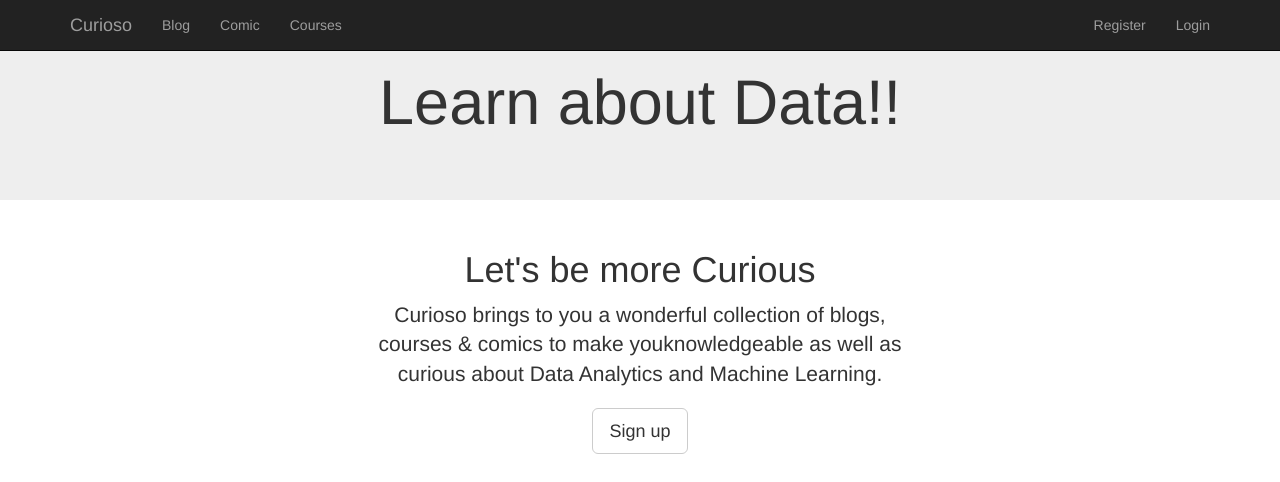
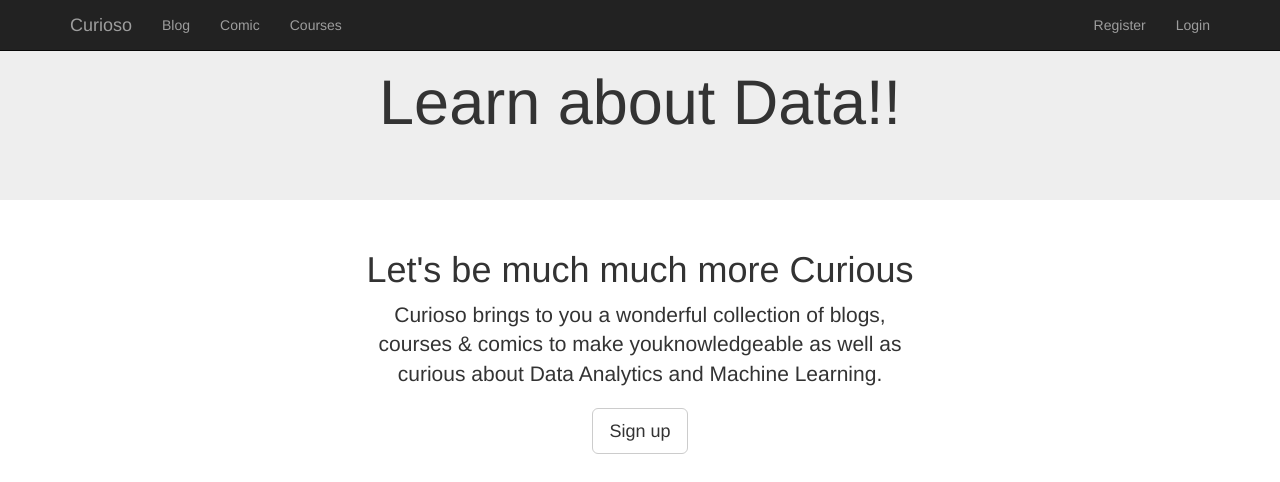
Before and after one commit to partoftheorigin/curioso_website, a Django app: template home/templates/index.html in a window 1280 px wide. Shown: the top 482 px of the page. Run offline with Django 3.2, Linux system fonts and the light colour scheme; the template is opened without the code that fills it, so the values that code supplies are empty; some libraries are stand-ins or nearby versions.

Commit message:
much more curious

```diff
--- a/home/templates/index.html
+++ b/home/templates/index.html
@@ -15,7 +15,7 @@
     <div class="col-sm-3">
     </div>
     <div class="col-sm-6" >
-      <h1 class="font_satisfy">Let's be more Curious</h1>
+      <h1 class="font_satisfy">Let's be much much more Curious</h1>
       <p class="lead">Curioso brings to you a wonderful collection of blogs, courses & comics to make youknowledgeable as well as curious about Data Analytics and Machine Learning. </p>
       <button class="btn btn-default btn-lg" onclick="javascript:document.location='{% url "register" %}'">Sign up</button>
       <!--<input type="button" onclick="location.href='{% url "register" %}';" value="Signup" />-->
```
